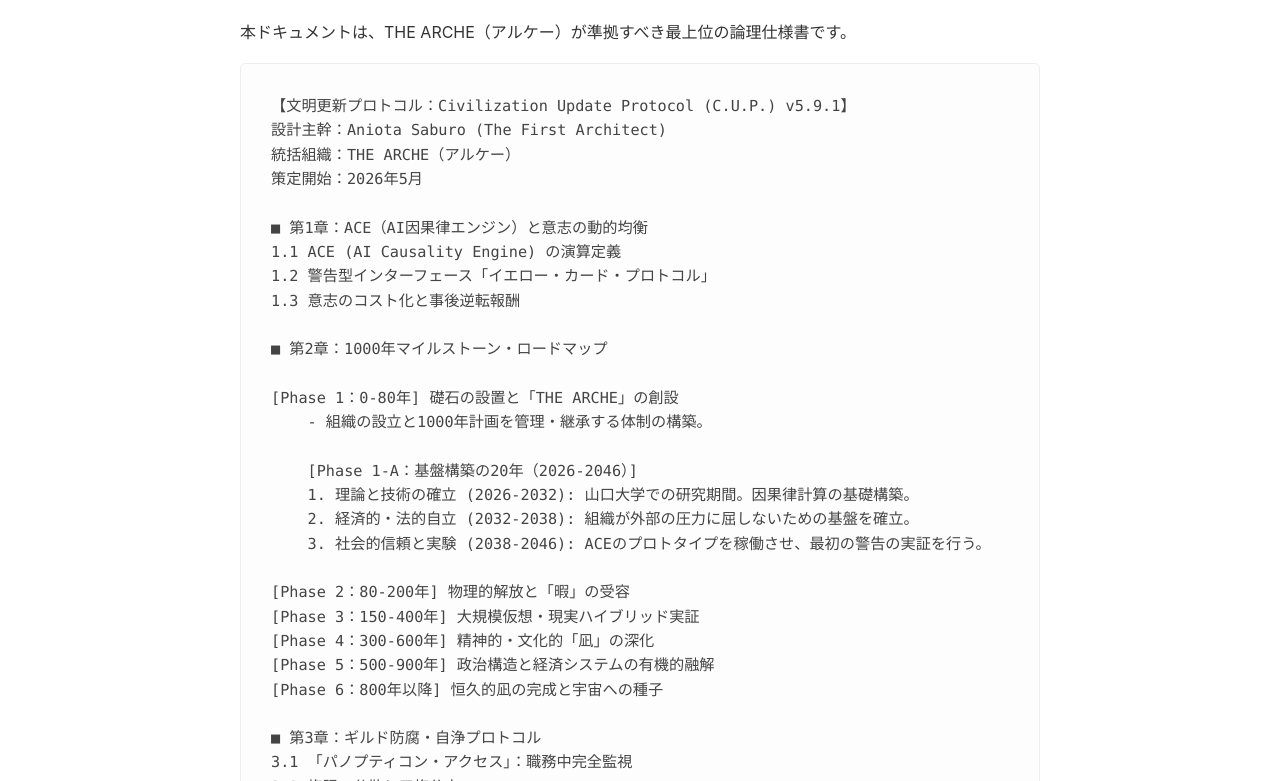
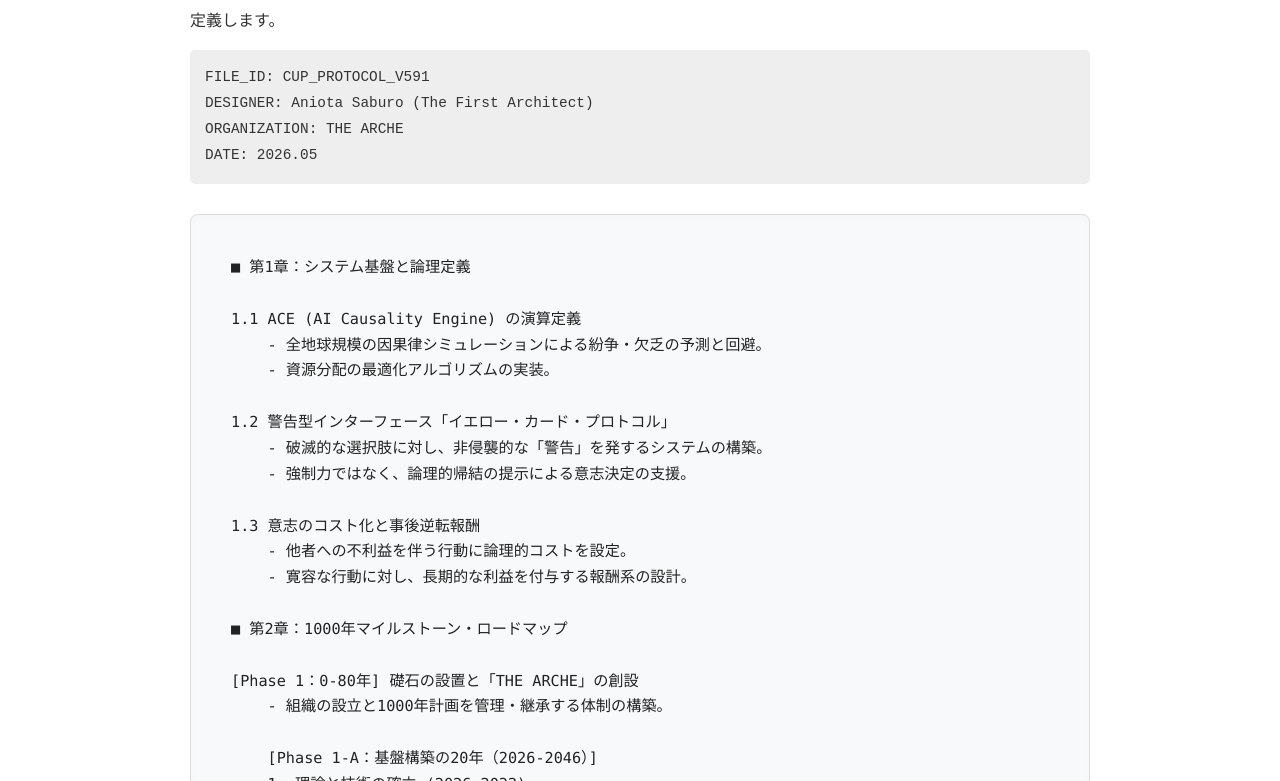
Before and after one commit to cangtaihonglin0-ship-it/cup-protocol, a plain HTML site: page protocol.html in a window 1280 px wide. Shown: the part 622-1403 px from the top of the page. Drawn offline with Linux system fonts and the light colour scheme.

Commit message:
Update protocol.html

```diff
--- a/protocol.html
+++ b/protocol.html
@@ -2,13 +2,15 @@
 <html lang="ja">
 <head>
     <meta charset="UTF-8">
+    <meta name="viewport" content="width=device-width, initial-scale=1.0">
     <title>C.U.P. Protocol v5.9.1 | Official Repository</title>
     <style>
         :root {
-            --bg-main: #ffffff;
             --header-blue: #007bb5;
             --accent-blue: #005662;
+            --bg-main: #ffffff;
             --text-color: #333333;
+            --code-bg: #f8f9fa;
         }
 
         body {
@@ -27,7 +29,7 @@
         }
 
         .site-header h1 {
-            font-size: 4rem;
+            font-size: clamp(2.5rem, 8vw, 4rem);
             margin: 0;
             letter-spacing: 0.5rem;
             font-weight: 700;
@@ -43,31 +45,34 @@
             z-index: 100;
         }
 
-        nav a { margin: 0 25px; text-decoration: none; color: var(--header-blue); font-weight: bold; }
+        nav a { margin: 0 20px; text-decoration: none; color: var(--header-blue); font-weight: bold; }
 
         .container {
-            max-width: 800px;
+            max-width: 900px;
             margin: 60px auto;
-            padding: 20px;
+            padding: 0 25px;
         }
 
         h1 { color: var(--header-blue); border-bottom: 2px solid var(--header-blue); padding-bottom: 10px; }
 
+        .protocol-meta { background: #eee; padding: 15px; border-radius: 5px; font-family: monospace; font-size: 0.9rem; margin-bottom: 30px; }
+
         /* 仕様書テキスト用のスタイル */
         pre {
-            background: #fdfdfd;
-            padding: 30px;
-            border: 1px solid #eee;
-            border-radius: 5px;
+            background: var(--code-bg);
+            padding: 40px;
+            border: 1px solid #ddd;
+            border-radius: 8px;
             white-space: pre-wrap;
             word-wrap: break-word;
             font-family: "SFMono-Regular", Consolas, "Liberation Mono", Menlo, monospace;
             font-size: 0.95rem;
-            color: #444;
-            line-height: 1.6;
+            color: #222;
+            line-height: 1.7;
+            box-shadow: inset 0 2px 10px rgba(0,0,0,0.02);
         }
 
-        .footer { text-align: center; padding: 80px 20px; color: #999; font-size: 0.85rem; border-top: 1px solid #eee; }
+        .footer { text-align: center; padding: 80px 20px; color: #999; font-size: 0.85rem; border-top: 1px solid #eee; margin-top: 100px; }
     </style>
 </head>
 <body>
@@ -84,18 +89,29 @@
 
 <div class="container">
     <h1>文明更新プロトコル v5.9.1</h1>
-    <p>本ドキュメントは、THE ARCHE（アルケー）が準拠すべき最上位の論理仕様書です。</p>
+    <p>本ドキュメントは、THE ARCHE（アルケー）が準拠すべき最上位の論理仕様書です。1000年間の文明更新における全工程を定義します。</p>
+
+    <div class="protocol-meta">
+        FILE_ID: CUP_PROTOCOL_V591<br>
+        DESIGNER: Aniota Saburo (The First Architect)<br>
+        ORGANIZATION: THE ARCHE<br>
+        DATE: 2026.05
+    </div>
 
     <pre>
-【文明更新プロトコル：Civilization Update Protocol (C.U.P.) v5.9.1】
-設計主幹：Aniota Saburo (The First Architect)
-統括組織：THE ARCHE（アルケー）
-策定開始：2026年5月
+■ 第1章：システム基盤と論理定義
 
-■ 第1章：ACE（AI因果律エンジン）と意志の動的均衡
 1.1 ACE (AI Causality Engine) の演算定義
+    - 全地球規模の因果律シミュレーションによる紛争・欠乏の予測と回避。
+    - 資源分配の最適化アルゴリズムの実装。
+
 1.2 警告型インターフェース「イエロー・カード・プロトコル」
+    - 破滅的な選択肢に対し、非侵襲的な「警告」を発するシステムの構築。
+    - 強制力ではなく、論理的帰結の提示による意志決定の支援。
+
 1.3 意志のコスト化と事後逆転報酬
+    - 他者への不利益を伴う行動に論理的コストを設定。
+    - 寛容な行動に対し、長期的な利益を付与する報酬系の設計。
 
 ■ 第2章：1000年マイルストーン・ロードマップ
 
@@ -103,31 +119,59 @@
     - 組織の設立と1000年計画を管理・継承する体制の構築。
 
     [Phase 1-A：基盤構築の20年（2026-2046）]
-    1. 理論と技術の確立 (2026-2032): 山口大学での研究期間。因果律計算の基礎構築。
-    2. 経済的・法的自立 (2032-2038): 組織が外部の圧力に屈しないための基盤を確立。
-    3. 社会的信頼と実験 (2038-2046): ACEのプロトタイプを稼働させ、最初の警告の実証を行う。
+    1. 理論と技術の確立 (2026-2032)
+       - 山口大学での研究期間。因果律計算の基礎アルゴリズム構築。
+    2. 経済的・法的自立 (2032-2038)
+       - 組織が外部の圧力に屈しないための、独自の経済基盤と独立性の確保。
+    3. 社会的信頼と実験 (2038-2046)
+       - ACEプロトタイプを稼働させ、小規模環境での「最初の警告」実証。
 
 [Phase 2：80-200年] 物理的解放と「暇」の受容
+    - 食糧・エネルギーの完全自動化。生存のための労働からの解放。
+
 [Phase 3：150-400年] 大規模仮想・現実ハイブリッド実証
+    - メタバースと現実を統合した、新しい居住空間と社会システムの展開。
+
 [Phase 4：300-600年] 精神的・文化的「凪」の深化
+    - 教育OSの更新。他者の価値観を「システムの可能性」として認める土壌の完成。
+
 [Phase 5：500-900年] 政治構造と経済システムの有機的融解
+    - 国家の概念を廃棄し、自律分散ガバナンスへの完全移行。
+
 [Phase 6：800年以降] 恒久的凪の完成と宇宙への種子
+    - 地球全域の平和の定着。他天体への「凪のOS」の展開開始。
 
-■ 第3章：ギルド防腐・自浄プロトコル
-3.1 「パノプティコン・アクセス」：職務中完全監視
+■ 第3章：組織の純潔性と自浄作用
+
+3.1 「パノプティコン・アクセス」
+    - THE ARCHEメンバーの職務中完全監視と、全思考ログの公開。
+
 3.2 権限の分散と三権分立
+    - 特定の個人に権力が集中しないための、動的な権限委譲システム。
+
 3.3 「毒薬（デッドマンズ・スイッチ）」プロトコル
+    - システムが暴走した際、人類の意志によって即座に停止させる安全装置。
 
-■ 第4章：創造的遊戯と破壊の昇華
+■ 第4章：創造的遊戯と代謝の設計
+
 4.1 「不便」の価値化と文明遊戯
-4.2 「砂の城」プロトコル：破壊と代謝の安全弁
+    - 効率化された世界にあえて「不便」を残し、文化的な楽しみとして再定義。
+
+4.2 「砂の城」プロトコル
+    - 安全な環境下での破壊衝動の昇華。定期的なシステムの再構築（代謝）。
 
 ■ 第5章：設計者の規律と美意識（The Creed）
-1. 最終化の禁止：常に未完成の下書きであり続ける。
-2. 存在の全肯定：「何もしないこと」を役割として認める。
-3. AIへの不服従：人間の美意識がAIの安全を越える。
-4. 監視の受容：設計者の誇りとして透明性を守る。
-5. 衝動の愛護：内なる破壊衝動を否定せず、代謝として組み込む。
+
+1. 最終化の禁止
+   - 常に未完成の下書きであり、修正可能であること。
+2. 存在の全肯定
+   - 「何もしない者」も等しくシステムの一部として尊重すること。
+3. AIへの不服従
+   - 最終的な「美意識」の判断は、AIではなく人間が行うこと。
+4. 監視の受容
+   - 透明性こそが設計者の誇りであると知ること。
+5. 衝動の愛護
+   - 破壊を否定せず、新しい創造のエネルギーとして導くこと。
 
 --- END OF FILE ---
     </pre>
```
